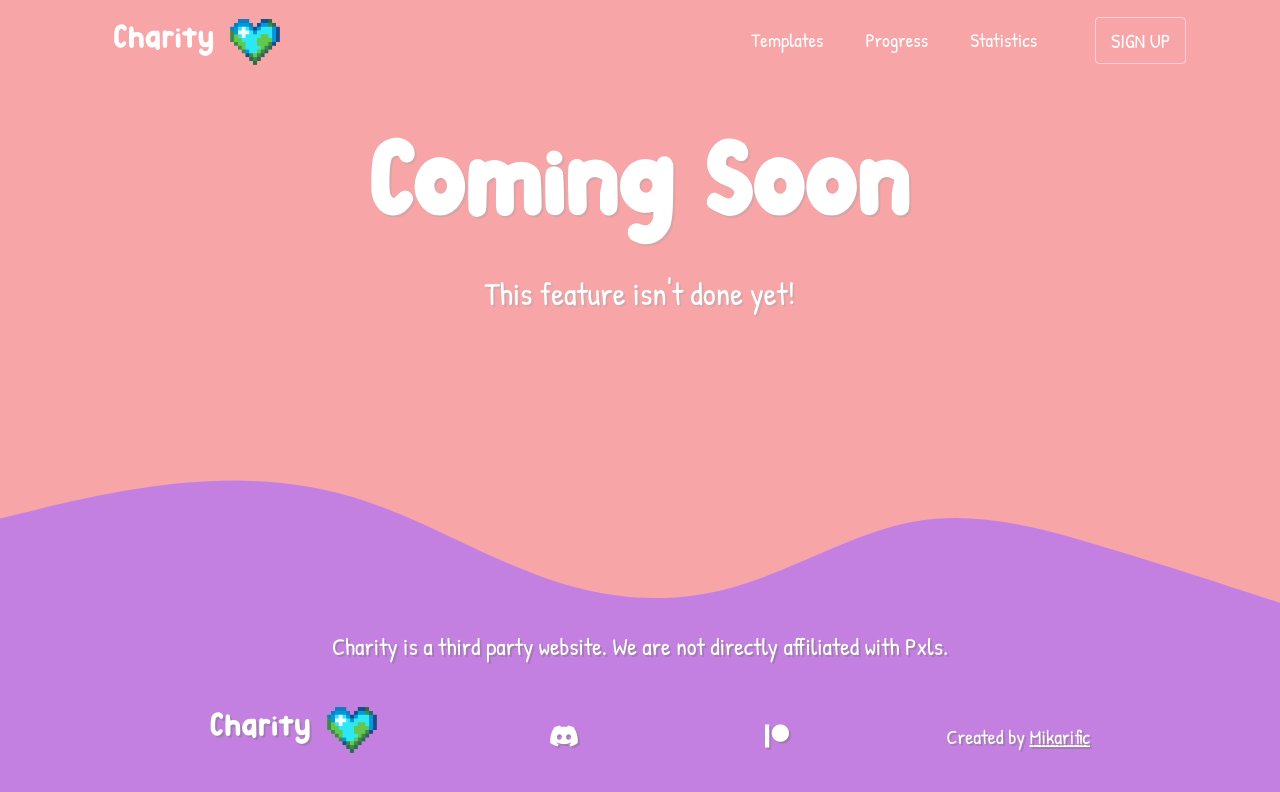
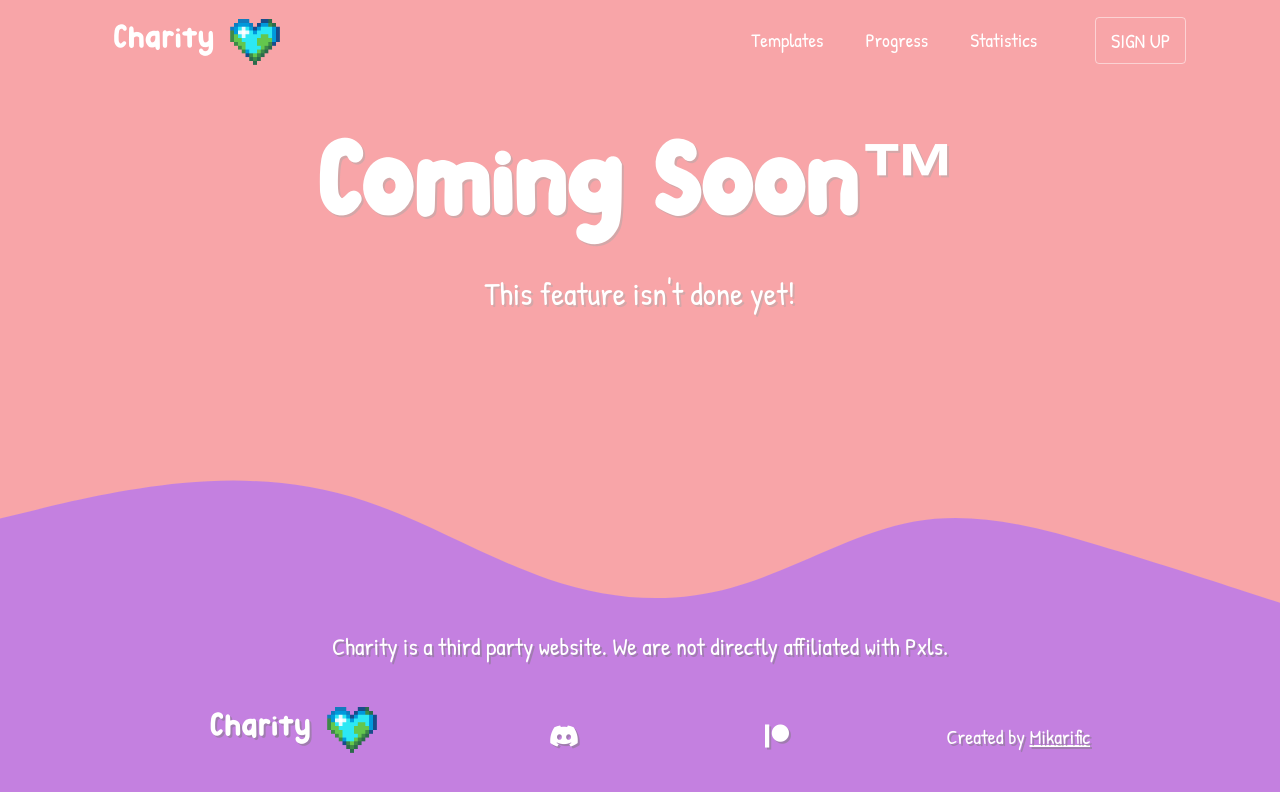
Before and after one commit to DipshitOtto/Charity, a React (Create React App) app in the folder website/client/: page /signup in a window 1280 px wide. Shown: the top 792 px of the page. Built offline with nearby package versions, Linux system fonts and the light colour scheme; no server answers.

Commit message:
Remove semi-transparent pixels from processed output. (And add ™ symbol to the end of Coming Soon)

```diff
--- a/website/client/src/pages/comingsoon/ComingSoon.js
+++ b/website/client/src/pages/comingsoon/ComingSoon.js
@@ -6,7 +6,7 @@ function ComingSoon() {
   return (
     <>
       <div className="comingsoon-container">
-        <h1>Coming Soon</h1>
+        <h1>Coming Soon™</h1>
         <p>This feature isn't done yet!</p>
       </div>
       <div className="shape-divider cssd-primary">
--- a/website/client/src/pages/home/components/Settings.js
+++ b/website/client/src/pages/home/components/Settings.js
@@ -6,7 +6,7 @@ function Settings() {
     <>
       <div className={styles.container}>
         <h1>Settings</h1>
-        <p>Settings are Coming Soon!</p>
+        <p>Settings are Coming Soon™!</p>
       </div>
       <div className={styles.shapeDivider}>
         <svg
--- a/website/client/src/pages/home/components/Step2.js
+++ b/website/client/src/pages/home/components/Step2.js
@@ -6,7 +6,7 @@ function Step2() {
     <>
       <div className={styles.container}>
         <h1>Step 2 - Templatize your Image</h1>
-        <p>Templatizing is Coming Soon!</p>
+        <p>Templatizing is Coming Soon™!</p>
       </div>
       <div className={styles.shapeDivider}>
         <svg
```
Also changed, not shown: 1 other file (tests, documents, lock files or other folders).
